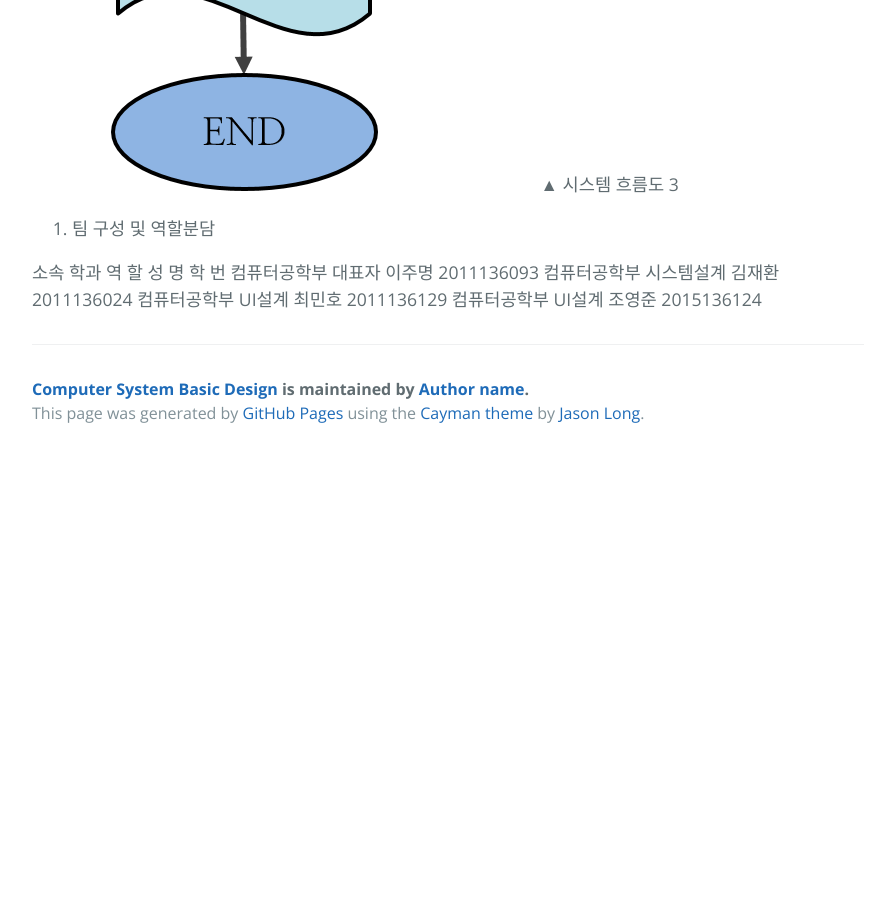
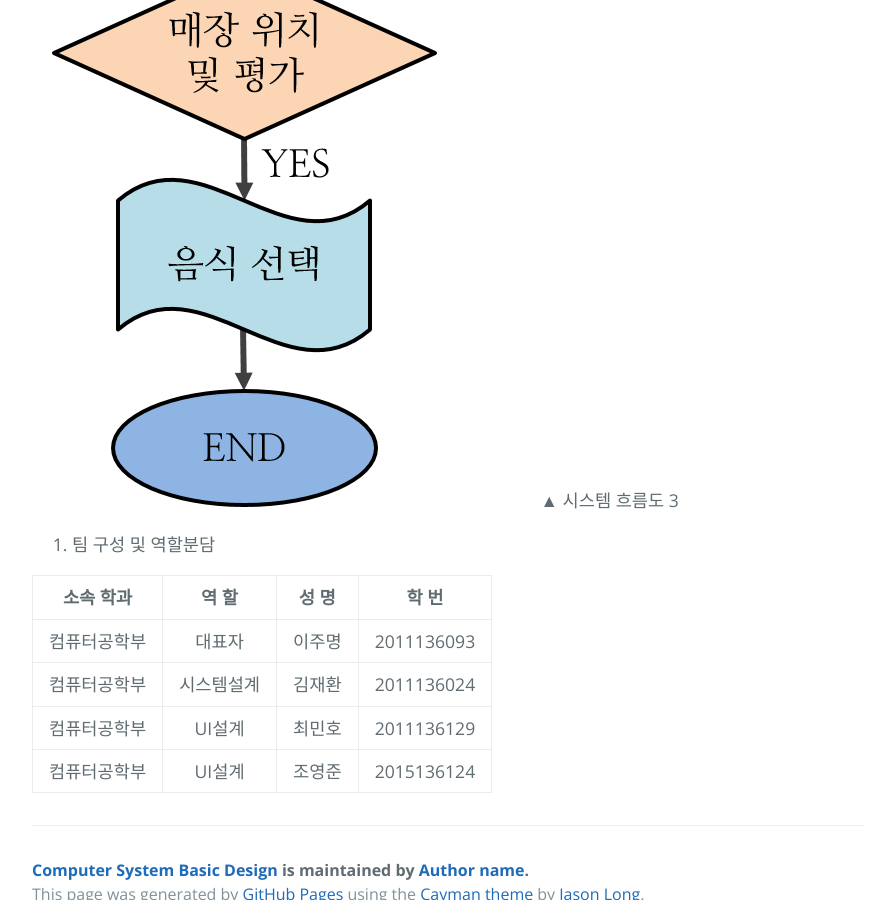
Before and after one commit to LeeJuMyeong/leejumyeong.github.com, a Jekyll site: the page built from _posts/2016-06-09-please-content.markdown, in a window 1280 px wide and 900 px high, scrolled down 8983 px. Shown: the whole window, without its empty margins (192-1087 px from the left). Built offline with Jekyll 4.4.1, drawn with Linux system fonts in a browser that asks for light colours; before the commit the page ends 9440 px from its top, so only the background shows below that; some of the changed text lies outside the part shown.

Commit message:
Added Table

```diff
--- a/_posts/2016-06-09-please-content.markdown
+++ b/_posts/2016-06-09-please-content.markdown
@@ -137,26 +127,12 @@ categories: main
 
 5. 팀 구성 및 역할분담
 
-소속 학과
-역   할
-성 명
-학  번
-컴퓨터공학부
-대표자
-이주명
-2011136093
-컴퓨터공학부
-시스템설계
-김재환
-2011136024
-컴퓨터공학부
-UI설계
-최민호
-2011136129
-컴퓨터공학부
-UI설계
-조영준
-2015136124
+|  소속 학과   | 역 할  | 성 명  |   학 번    |
+| :----------: | :----: | :----: | :--------: |
+| 컴퓨터공학부 | 대표자 | 이주명 | 2011136093 |
+| 컴퓨터공학부 | 시스템설계 | 김재환 | 2011136024 |
+| 컴퓨터공학부 | UI설계 | 최민호 | 2011136129 |
+| 컴퓨터공학부 | UI설계 | 조영준 | 2015136124 |
 
 <div id="fb-root"></div>
 <script>(function(d, s, id) {
```
Also changed, not shown: other parts of _posts/2016-06-09-please-content.markdown (+8 -18 lines).
